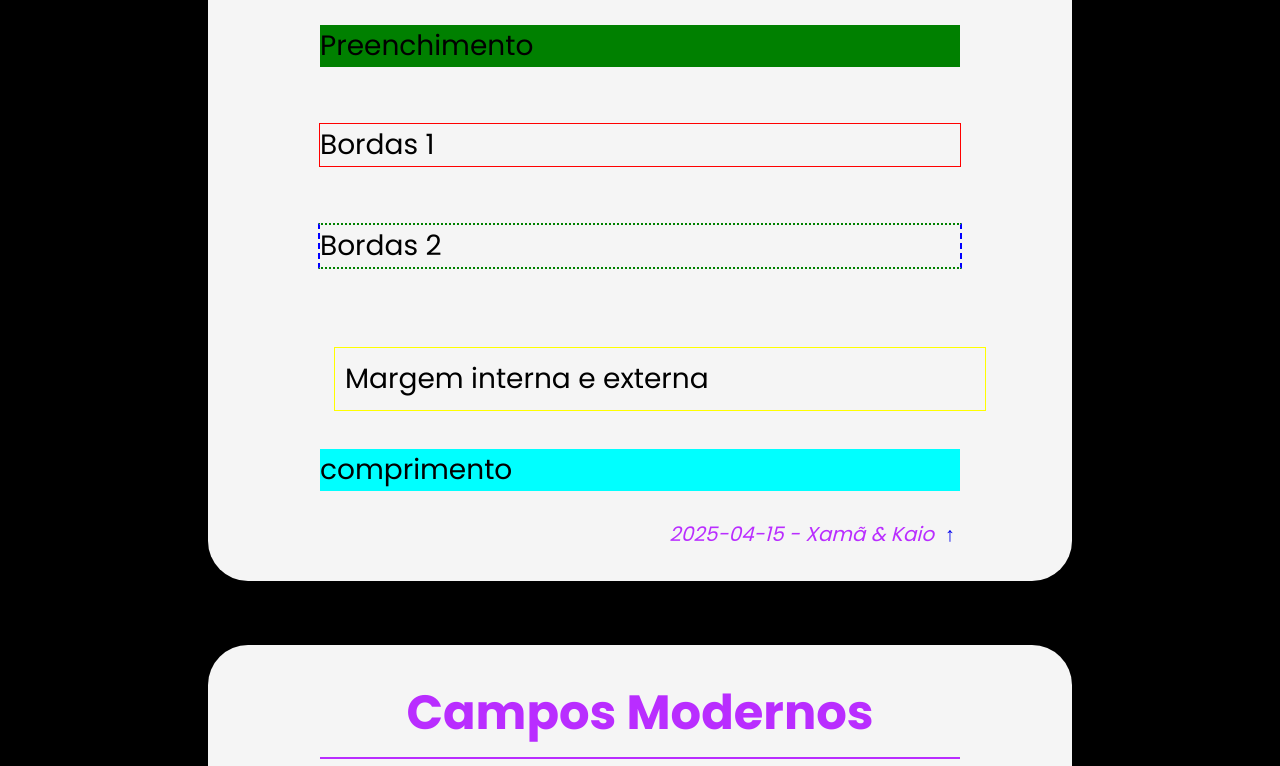
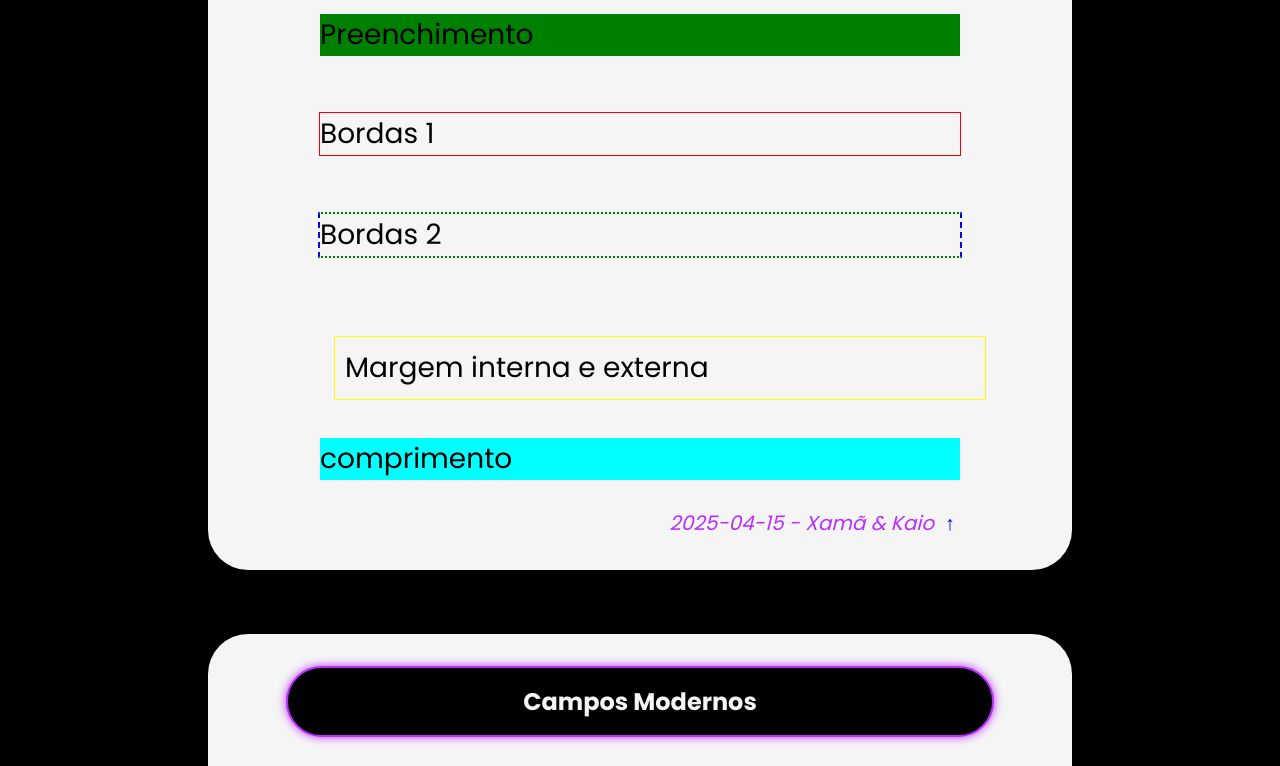
Before and after one commit to KaioGabriel-the/Project-Blog, a plain HTML site: page src/components/publication/publication-component.html in a window 1280 px wide. Shown: the part 264-1030 px from the top of the page. Drawn offline with Linux system fonts and the light colour scheme.

Commit message:
💫 style/ publication: modificando título da publicação.

```diff
--- a/src/components/publication/publication-component.css
+++ b/src/components/publication/publication-component.css
@@ -269,3 +269,16 @@ ul, ol, dl{
     padding: 10px 0px 10px 10px;
 
 }
+
+.publication > h2 {
+    display: flex;
+    justify-content: center;
+    align-items: center;
+    background-color: #000000;
+    padding: 1rem 2rem;
+    color: whitesmoke;
+    border: 2px solid #B92DFF;
+    border-radius: 2.5rem;
+    box-shadow: 0 0 10px #B92DFF;
+    font-size: 1.5rem;
+  }
```
